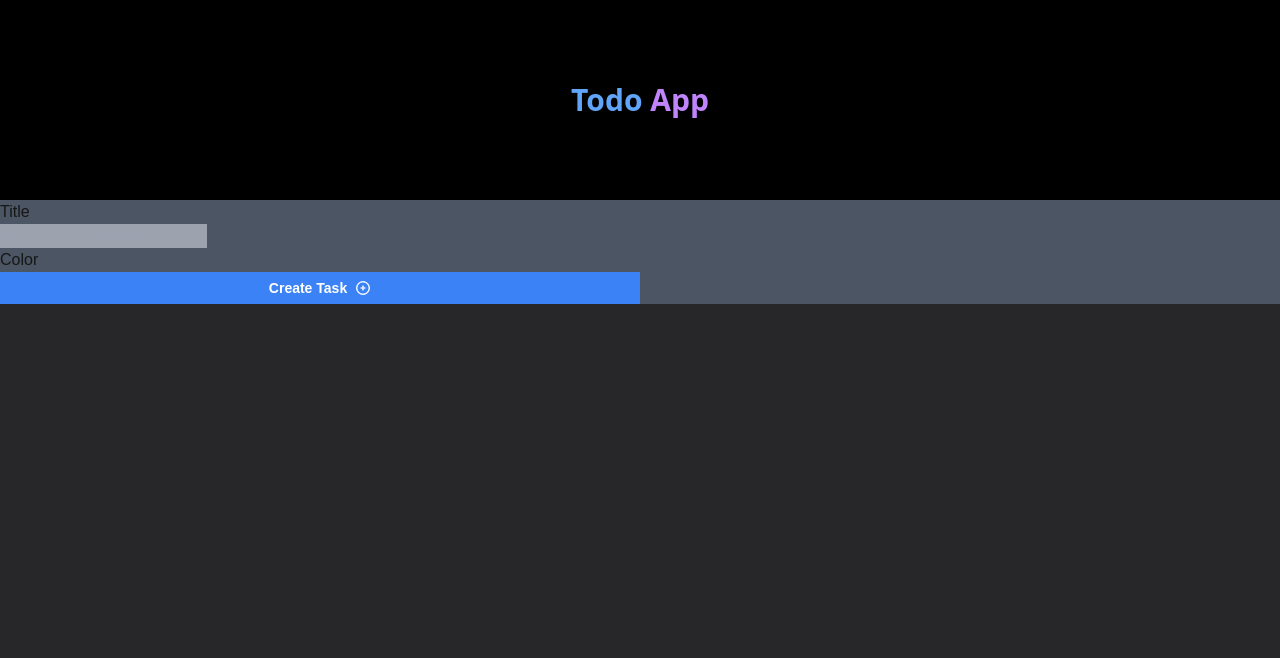
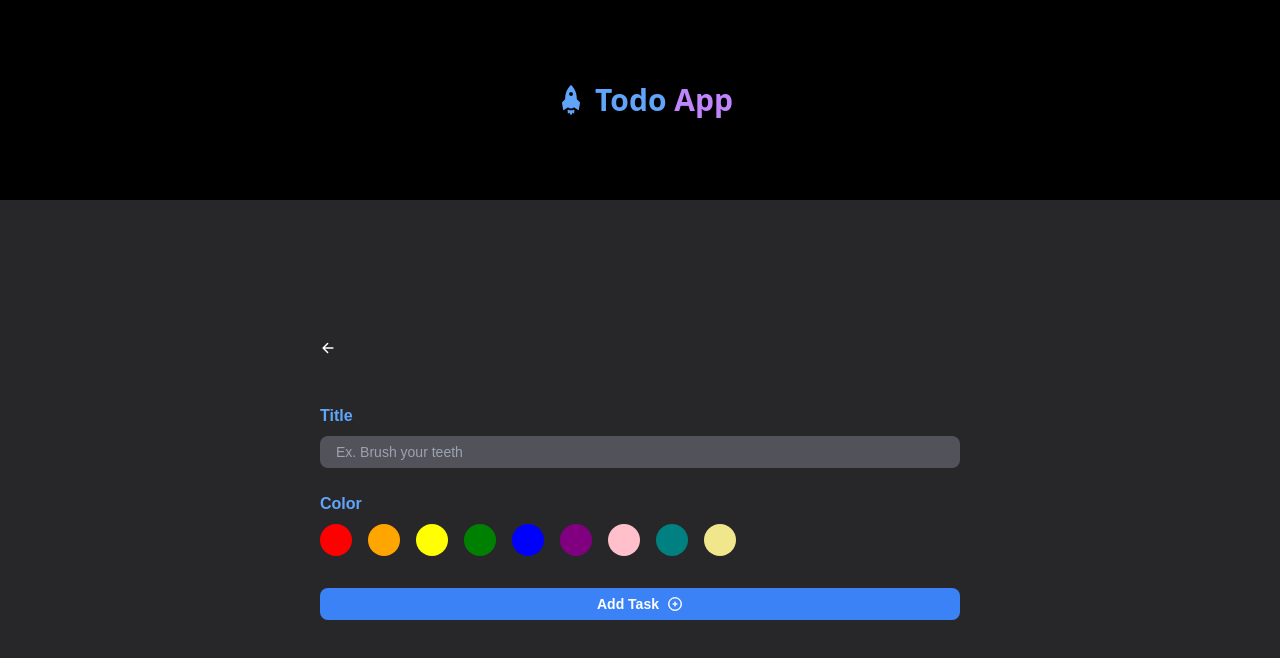
Before and after one commit to yli-yanchen/Todo-List-App, a Next.js app: page /tasks/create in a window 1280 px wide. Shown: the top 658 px of the page. Built offline with nearby package versions, Linux system fonts and the light colour scheme.

Commit message:
create task page done

```diff
--- a/app/layout.tsx
+++ b/app/layout.tsx
@@ -1,5 +1,6 @@
 import type { Metadata } from 'next';
 import { Geist, Geist_Mono } from 'next/font/google';
+import { IoMdRocket } from 'react-icons/io';
 import React from 'react';
 import './globals.css';
 
@@ -32,6 +33,7 @@ export default function RootLayout({
           <div className='flex-1'>
             {/* Top section (1/4 black) */}
             <section className='h-1/4 w-full bg-black flex justify-center items-center'>
+              <IoMdRocket className='pl-2 size-10 text-blue-400 stroke-[1] mr-2' />
               <h1 className='font-bold font-sans text-white text-3xl'>
                 <span className='text-blue-400'>Todo </span>
                 <span className='text-purple-400'>App</span>
--- a/app/tasks/create/page.tsx
+++ b/app/tasks/create/page.tsx
@@ -1,7 +1,10 @@
 'use client';
 
-import React from 'react';
+import React, { useState } from 'react';
+import { useRouter } from 'next/navigation';
 import { CiCirclePlus } from 'react-icons/ci';
+import { IoArrowBack } from 'react-icons/io5';
+import { RiCheckboxCircleLine } from 'react-icons/ri';
 
 interface ListItemProps {
   text: string;
@@ -18,19 +21,65 @@ const CreateItem: React.FC<ListItemProps> = ({
   onToggleComplete,
   onDelete,
 }) => {
+  const router = useRouter();
+  const colorPalette = [
+    'red',
+    'orange',
+    'yellow',
+    'green',
+    'blue',
+    'purple',
+    'pink',
+    'teal',
+    'Khaki',
+  ];
+  const [selectedColor, setSelectedColor] = useState<string>('');
+
+  const backToHome = () => {
+    router.push('/');
+  };
+
+  const handleColorSelect = (color: string) => {
+    setSelectedColor(color);
+  };
+
   return (
-    <div>
-      <p>Title</p>
+    <div className='relative w-full'>
+      <div className='flex flex-col absolute left-1/2 transform -translate-x-1/2 translate-y-1/2 w-1/2 justify-center items-start'>
+        <IoArrowBack
+          onClick={backToHome}
+          className='text-white stroke-[2] mb-6'
+        />
+
+        {/* Task Input */}
+        <p className='text-blue-400 font-bold py-2 mt-4'>Title</p>
         <input
           type='text'
           placeholder='Ex. Brush your teeth'
-        className='bg-gray-400'
+          className='bg-zinc-600 h-8 w-full rounded-lg indent-2 p-2 text-sm text-white'
           onChange={(e) => e.target.value}
         ></input>
-      <p>Color</p>
-      <div className='flex flex-row w-1/2 h-8 bg-blue-500 justify-center items-center border-2 border-transparent hover:border-yellow-200'>
-        <p className='text-white text-sm font-semibold'>Create Task</p>
+        <p className='text-blue-400 font-bold py-2 mt-4'>Color</p>
+
+        {/* Select Color */}
+        <div className='flex space-x-4'>
+          {colorPalette.map((color) => (
+            <div
+              key={color}
+              onClick={() => handleColorSelect(color)}
+              className={`w-8 h-8 mb-8 rounded-full cursor-pointer ${
+                selectedColor === color ? 'border-2 border-white' : ''
+              }`}
+              style={{ backgroundColor: color }}
+            ></div>
+          ))}
+        </div>
+
+        {/* Save the task */}
+        <div className='flex flex-row w-full h-8 bg-blue-500 justify-center items-center rounded-lg border-2 border-transparent hover:border-white'>
+          <p className='text-white text-sm font-semibold '>Add Task</p>
           <CiCirclePlus className='pl-2 size-6 text-white stroke-[1]' />
+        </div>
       </div>
     </div>
   );
```
Lines whose indentation alone changed are shown as unchanged.
